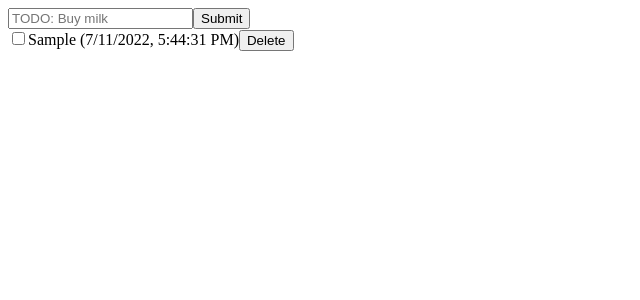
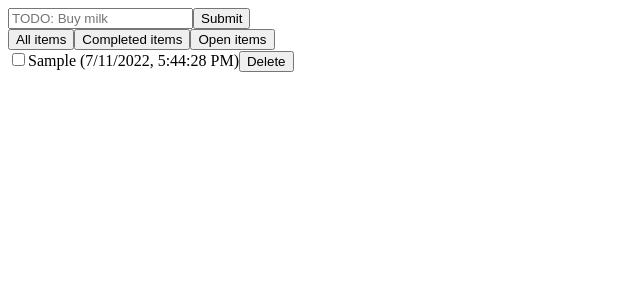
Before and after one commit to HeraTheYorkie/todo-app-ReactJS, a React (Create React App) app: page / in a window 1280 px wide. Both pictures are taken after typing "Sample" into the empty fields and a click on the button "Submit". Shown: the top 300 px of the page, without its empty margins (0-640 px from the left). Built offline with nearby package versions, Linux system fonts and the light colour scheme.

Commit message:
Add item list filter by completion & items context

```diff
--- a/src/App.js
+++ b/src/App.js
@@ -1,39 +1,11 @@
 import { ItemForm } from "./components/ItemForm";
-import { useState } from "react";
-import { Item } from "./models/Item";
 import { ItemList } from "./components/ItemList";
 
 function App() {
-  const [items, setItems] = useState([]);
-
-  const addItem = (itemFormData) => {
-    const item = new Item(itemFormData.item);
-    setItems((state) => [ ...state, item ]);
-  }
-
-  const deleteItem = (deletedItem) => {
-    return () => {
-      setItems((state) => state.filter(
-        item => item.id !== deletedItem.id
-      ));
-    };
-  }
-
-  const markItemAsDone = (markedItem) => {
-    return () => {
-      markedItem.toggleDone();
-      setItems((state) => [ ...state ]);
-    };
-  }
-
   return (
     <div>
-      <ItemForm onSubmit={addItem} />
-      <ItemList
-        items={items}
-        onDelete={deleteItem}
-        onMarkAsDone={markItemAsDone}
-      />
+      <ItemForm />
+      <ItemList />
     </div>
   );
 }
--- a/src/components/ItemForm/ItemForm.container.jsx
+++ b/src/components/ItemForm/ItemForm.container.jsx
@@ -1,9 +1,11 @@
 import { ItemForm as Component } from "./ItemForm.component";
-import { useState } from "react";
+import { useContext, useState } from "react";
+import { ItemsContext } from "../../contexts/ItemsContext";
 
 const initialState = { item: '' };
 
-export function ItemForm(props) {
+export function ItemForm() {
+  const context = useContext(ItemsContext);
   const [ state, setState ] = useState(initialState);
 
   const updateState = (event) => {
@@ -14,11 +16,7 @@ export function ItemForm(props) {
 
   const submitState = (event) => {
     event.preventDefault();
-
-    if (typeof props.onSubmit === "function") {
-      props.onSubmit(state);
-    }
-
+    context.addItem(state);
     setState(initialState);
   }
 
--- a/src/components/ItemList/ItemList.component.jsx
+++ b/src/components/ItemList/ItemList.component.jsx
@@ -1,15 +1,35 @@
-export function ItemList(props) {
-    const itemElements = props.items.map((item) => (
+import { useContext, useState } from "react";
+import { ItemsContext } from "../../contexts/ItemsContext";
+
+export function ItemList() {
+  const context = useContext(ItemsContext);
+  const [queryState, setQueryState] = useState({});
+
+  const updateQuery = (event) => {
+    let value = null;
+
+    if (event.target.value === "true") {
+      value = true;
+    } else if (event.target.value === "false") {
+      value = false;
+    }
+
+    setQueryState((state) => ({
+      ...state, [event.target.name]: value
+    }));
+  }
+
+  const itemElements = context.getItems(queryState).map((item) => (
     <div key={item.id}>
       <input type="checkbox"
         checked={item.isDone}
-          onChange={props.onMarkAsDone(item)}
+        onChange={context.markItemAsDone(item)}
       />
       <span>{item.text} ({item.displayCreatedAt()})</span>
       {item.isDone &&
         <span>&mdash; Completed at: {item.displayCompletedAt()}</span>
       }
-        <button type="button" onClick={props.onDelete(item)}>
+      <button type="button" onClick={context.deleteItem(item)}>
         Delete
       </button>
     </div>
@@ -17,7 +37,20 @@ export function ItemList(props) {
 
   return (
     <div>
+      <div>
+        <button onClick={updateQuery} name="completed" value="">
+          All items
+        </button>
+        <button onClick={updateQuery} name="completed" value="true">
+          Completed items
+        </button>
+        <button onClick={updateQuery} name="completed" value="false">
+          Open items
+        </button>
+      </div>
+      <div>
         {itemElements}
+      </div>
     </div>
   );
 }
--- /dev/null
+++ b/src/contexts/ItemsContext.js
@@ -0,0 +1,52 @@
+import { createContext, useState } from "react";
+import { Item } from "../models/Item";
+
+export const ItemsContext = createContext();
+
+export function ItemsProvider(props) {
+  const [items, setItems] = useState([]);
+
+  const addItem = (itemFormData) => {
+    const item = new Item(itemFormData.item);
+    setItems((state) => [ ...state, item ]);
+  }
+
+  const deleteItem = (deletedItem) => {
+    return () => {
+      setItems((state) => state.filter(
+        item => item.id !== deletedItem.id
+      ));
+    };
+  }
+
+  const markItemAsDone = (markedItem) => {
+    return () => {
+      markedItem.toggleDone();
+      setItems((state) => [ ...state ]);
+    };
+  }
+
+  const getItems = ({ completed }) => {
+    if (completed === true) {
+      return items.filter(item => item.isDone);
+    } else if (completed === false) {
+      return items.filter(item => !item.isDone);
+    } else {
+      return items;
+    }
+  }
+
+  const value = {
+    items,
+    addItem,
+    deleteItem,
+    markItemAsDone,
+    getItems,
+  };
+
+  return (
+    <ItemsContext.Provider value={value}>
+      {props.children}
+    </ItemsContext.Provider>
+  );
+}
--- a/src/index.js
+++ b/src/index.js
@@ -1,11 +1,14 @@
 import React from 'react';
 import ReactDOM from 'react-dom/client';
 import App from './App';
+import { ItemsProvider } from './contexts/ItemsContext';
 
 
 const root = ReactDOM.createRoot(document.getElementById('root'));
 root.render(
   <React.StrictMode>
-    <App />
+    <ItemsProvider>
+      <App />
+    </ItemsProvider>
   </React.StrictMode>
 );
```
Lines whose indentation alone changed are shown as unchanged.
